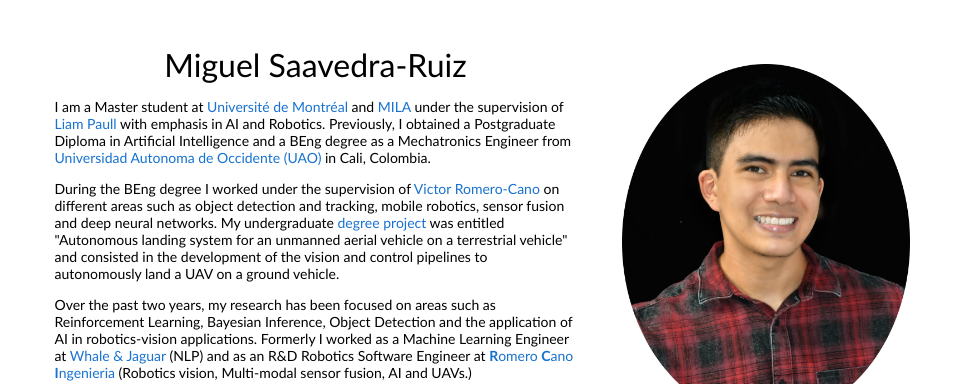
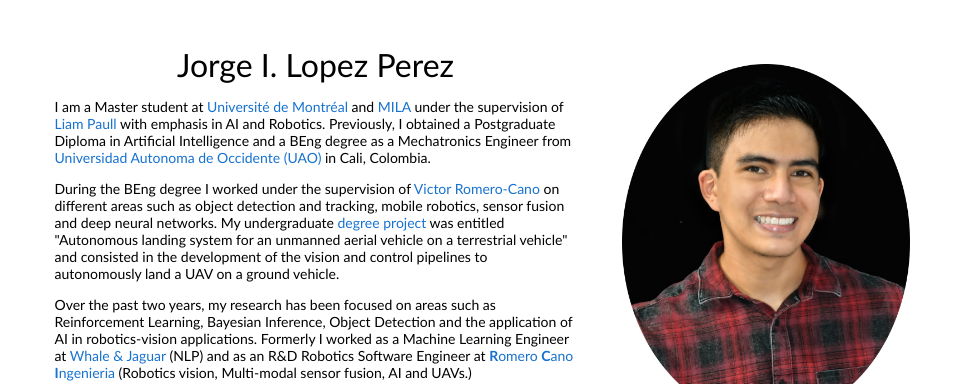
Before and after one commit to JorgeLopez2102/JorgeLopez2102.github.io, a plain HTML site: page index.html in a window 1280 px wide. Shown: the top 384 px of the page, without its empty margins (158-1121 px from the left). Drawn offline with Linux system fonts and the light colour scheme.

Commit message:
Update index.html

```diff
--- a/index.html
+++ b/index.html
@@ -19,7 +19,7 @@
           <tr style="padding:0px">
             <td style="padding:2.5%;width:63%;vertical-align:middle">
               <p style="text-align:center">
-                <name>Miguel Saavedra-Ruiz</name>
+                <name>Jorge I. Lopez Perez</name>
               </p>
               <p>
                 I am a Master student at <a href="https://www.umontreal.ca/">Université de Montréal</a> and
```
